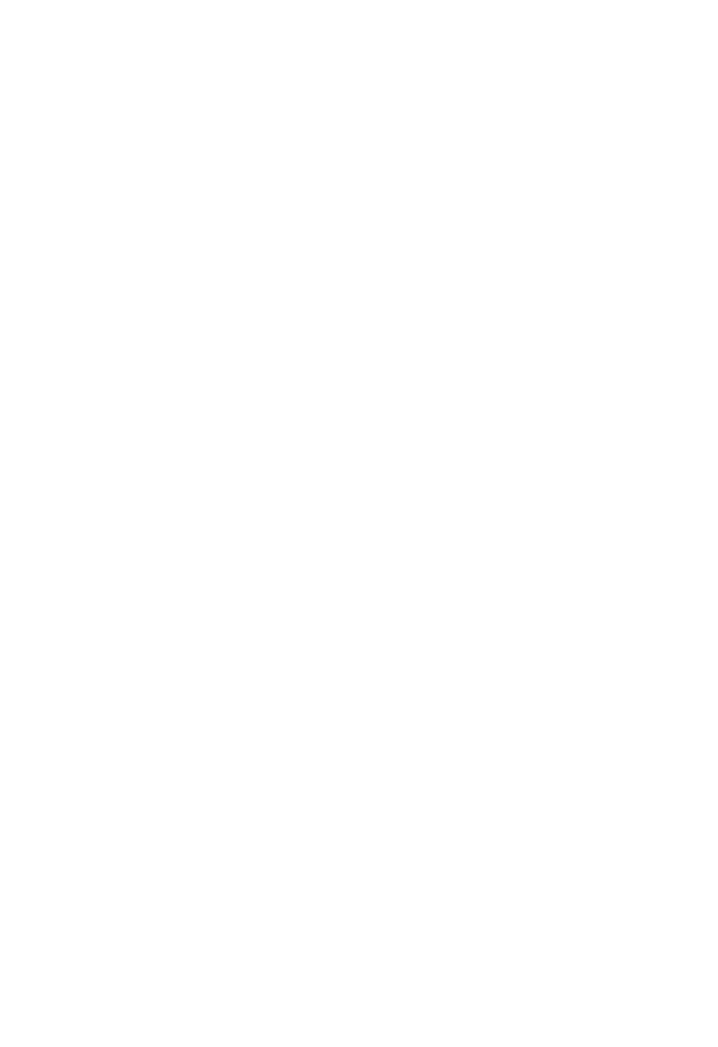
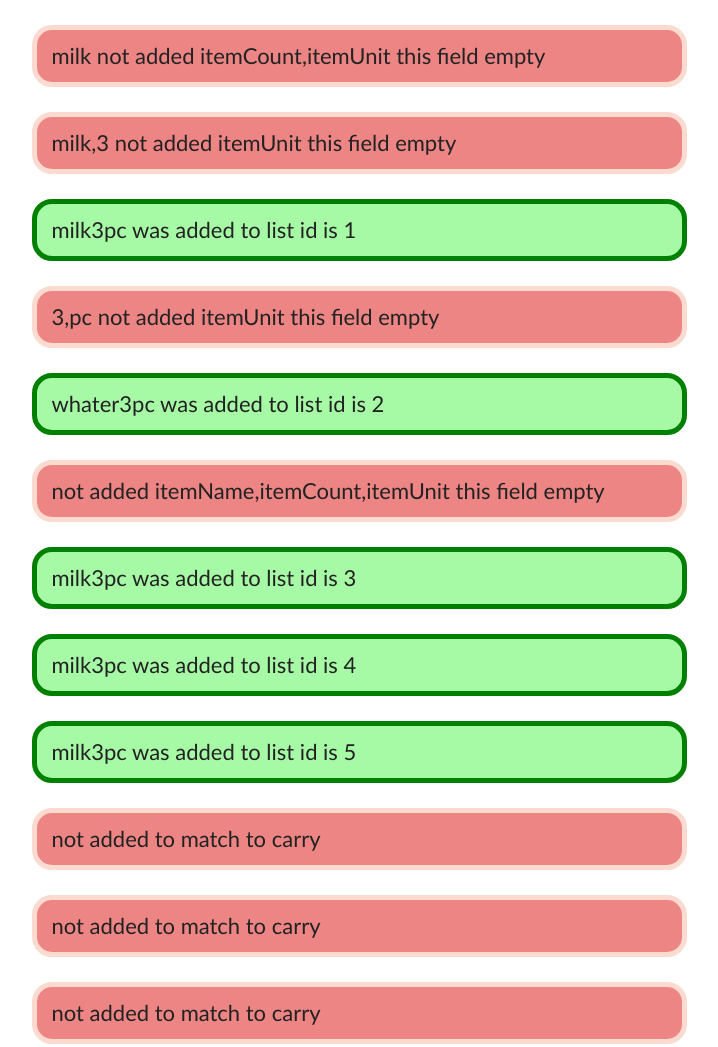
Before and after one commit to AlekseyMonakhov/frontEnd-pro, a plain HTML site: page homeWork20/index.html in a window 1280 px wide. Shown: the top 1047 px of the page, without its empty margins (281-999 px from the left). Before the commit the page ends 800 px from the top, so only its background shows below. Drawn offline with Linux system fonts and the light colour scheme.

Commit message:
itherator

```diff
--- a/homeWork20/index.html
+++ b/homeWork20/index.html
@@ -9,7 +9,8 @@
     <title>HomerWork</title>
 </head>
 <body>
-
+    <div class="items">
+    </div>
     <script src="./main.js"></script>
 </body>
 </html>
--- a/homeWork20/main.js
+++ b/homeWork20/main.js
@@ -0,0 +1,133 @@
+
+
+
+let div = document.querySelector(`.items`);
+
+class ListItem {
+	items = [];
+	id = 1;
+	constructor(title, author, maxCount) {
+		this.title = title;
+		this.author = author;
+		this.maxCount = maxCount;
+	}
+	addItem(itemName, itemCount, itemUnit) {
+		try {
+			if(Object.values({itemName, itemCount, itemUnit}).includes(``) || Object.values({itemName, itemCount, itemUnit}).includes(undefined)) {
+				let x = Object.entries({itemName, itemCount, itemUnit}).filter(el => el.includes(``) || el.includes(undefined));
+				let emptyFields = x.flat().filter(el => el !== undefined);
+				if(emptyFields.length) {
+					throw new Error(`${emptyFields} this field empty`);
+				}
+			};
+			if(this.items.length >= this.maxCount) {
+				throw new Error(`to match to carry`);
+			}
+			let itemParagraph = document.createElement(`p`);
+			itemParagraph.textContent = `${itemName}${itemCount}${itemUnit} was added to list id is ${this.id}`;
+			div.append(itemParagraph);
+			let newItem = new Item(itemName, itemCount, itemUnit, this.id);
+			this.items.push(newItem);
+			this.id++;
+		}catch(err) {
+			if(err.message.includes(`field`)) {
+				let inputedValue = Object.values({itemName, itemCount, itemUnit}).filter(el => el !== undefined && el !== ``);
+				let itemParagraph = document.createElement(`p`);
+				itemParagraph.classList.add(`error`);
+				itemParagraph.textContent = `${inputedValue} not added ${err.message}`;
+				div.append(itemParagraph);
+			};
+			if(err.message.includes(`carry`)) {
+				let itemParagraph = document.createElement(`p`);
+				itemParagraph.classList.add(`error`);
+				itemParagraph.textContent = `not added ${err.message}`;
+				div.append(itemParagraph);
+			};
+		}
+	};
+	removeItem(id) {
+		try {
+			let removeItem = this.items.find(el => el.itemId === id);
+
+			if(!removeItem) {
+				throw  new Error(`no item with this id: ${id}`)
+			};
+			let deletedItem = document.createElement(`p`);
+			deletedItem.classList.add(`deleted`);
+			deletedItem.textContent =`${removeItem.itemName} ${removeItem.itemCount} ${removeItem.itemUnit} was deleted from list`;
+			div.append(deletedItem);
+
+
+			let indexOfRemoveItem = this.items.indexOf(removeItem);
+			this.items.splice(indexOfRemoveItem, 1);
+		}catch (err) {
+			let deletedItem = document.createElement(`p`);
+			deletedItem.classList.add(`error`);
+			deletedItem.textContent =`not deleted - ${err.message}`;
+			div.append(deletedItem);
+		}
+
+	};
+	[Symbol.iterator]() {
+        let count = 0;
+        return {
+            next: () => {
+
+                let value = (this.items[count++]);
+                return { value, done: !value };
+            }
+        }
+    }
+
+
+
+};
+
+
+class Item {
+	constructor(itemName, itemCount, itemUnit, id) {
+		this.itemName = itemName;
+		this.itemCount = itemCount;
+		this.itemUnit = itemUnit;
+		this.itemId = id;
+	}
+};
+let list = new ListItem (`Shop`, `Leo`, 5);
+
+
+function start(list) {
+	list.addItem(`milk`);
+	list.addItem(`milk`,3);
+	list.addItem(`milk`,3,`pc`);
+	list.addItem(3,`pc`);
+	list.addItem(`whater`,3,`pc`);
+	list.addItem();
+	list.addItem(`milk`,3,`pc`);
+	list.addItem(`milk`,3,`pc`);
+	list.addItem(`milk`,3,`pc`);
+	list.addItem(`milk`,3,`pc`);
+	list.addItem(`milk`,3,`pc`);
+	list.addItem(`milk`,3,`pc`);
+	list.addItem(`milk`,3,`pc`);
+	list.addItem(`milk`,3,`pc`);
+	list.addItem(`milk`,3,`pc`);
+	list.addItem(`milk`,3,`pc`);
+
+	list.removeItem(1);
+	list.removeItem(3);
+	list.removeItem(44);
+	list.removeItem(44);
+	list.removeItem(2);
+
+
+	for (const iterator of list) {
+		console.log(iterator);
+	}
+}
+
+
+
+
+start(list);
+
+console.log(list.items);
--- a/homeWork20/style.css
+++ b/homeWork20/style.css
@@ -0,0 +1,27 @@
+.items {
+    display: flex;
+    align-items: center;
+    flex-direction: column;
+    gap: 25px;
+    padding: 25px;
+}
+.items p {
+    background-color: rgb(166, 250, 166);
+    width: 50%;
+    border: 5px solid green;
+    border-radius: 20px;
+    padding: 15px;
+}
+p.error {
+    background-color: rgb(237, 133, 133);
+    border-color:  rgb(251, 218, 207);
+}
+p.deleted {
+    background-color: rgb(228, 202, 165);
+    border-color:  black;
+}
+p {
+    font-size: 22px;
+    font-weight: 500;
+    font-family: 'Gill Sans', 'Gill Sans MT', Calibri, 'Trebuchet MS', sans-serif;
+}
```
